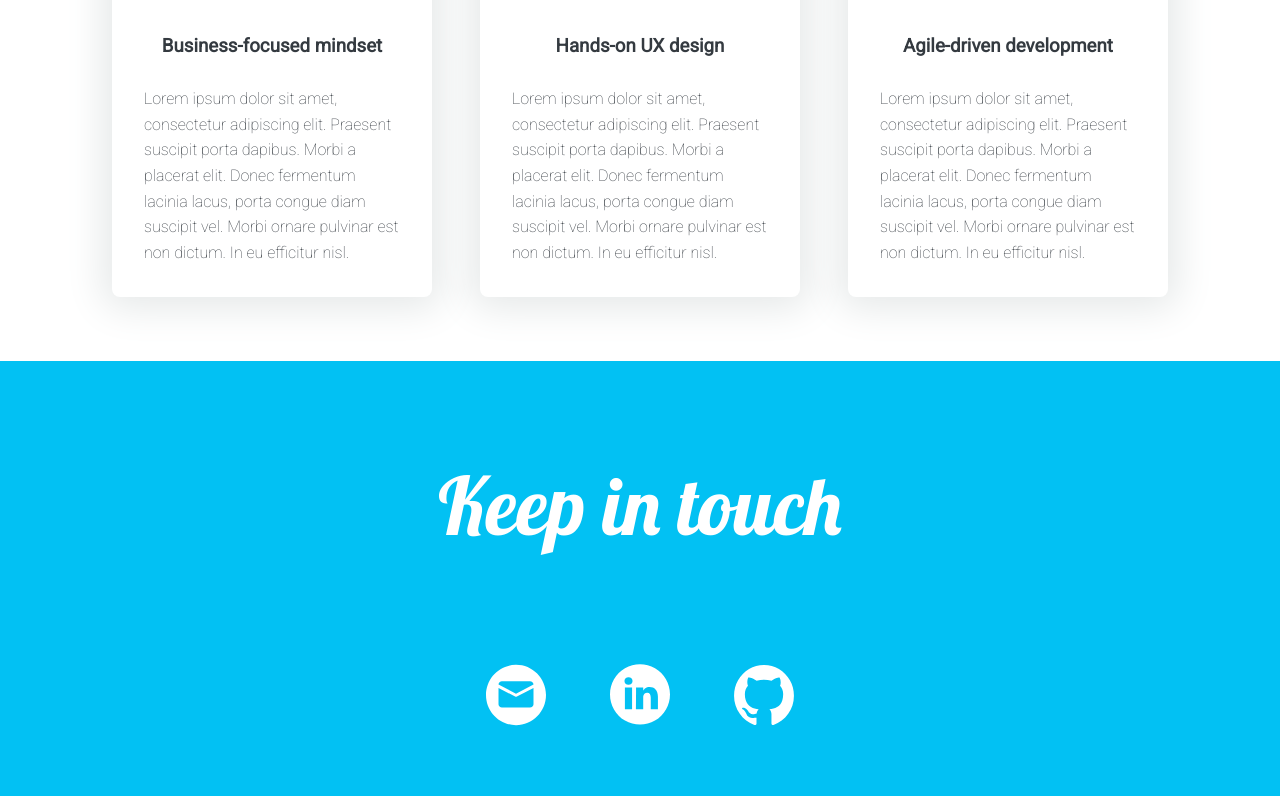
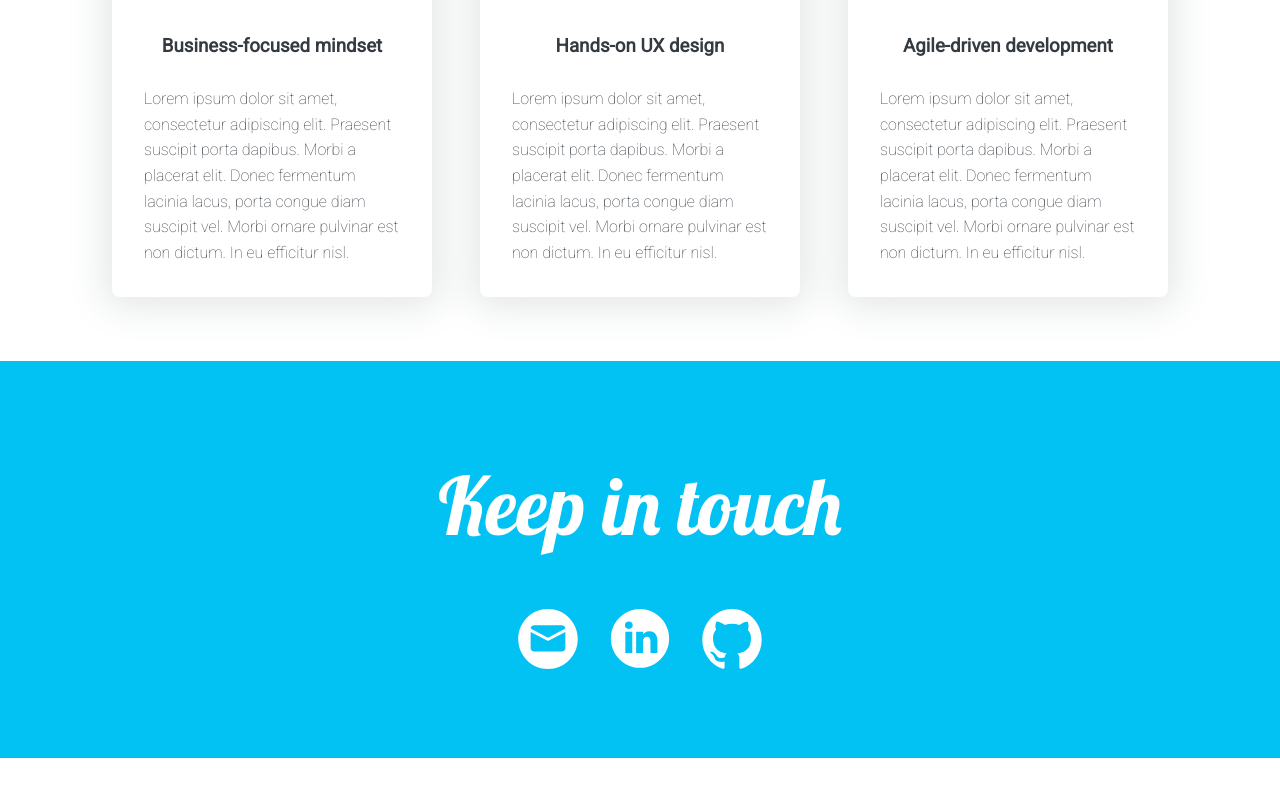
Before and after one commit to ttcode10/personalwebsite, a React (Create React App) app: page / in a window 1280 px wide. Shown: the part 1972-2768 px from the top of the page. After the commit the page ends 2730 px from the top, so only its background shows below. Built offline with nearby package versions, Linux system fonts and the light colour scheme.

Commit message:
Fixed contact heading bug

```diff
--- a/src/components/contact/Contact.jsx
+++ b/src/components/contact/Contact.jsx
@@ -8,7 +8,7 @@ import github from './../../icons/github.svg';
 const Contact = () => {
   return (
     <section className='contact section'>
-      <h1 className='script-heading'>Keep in touch</h1>
+      <h1 className='script-heading contact-heading'>Keep in touch</h1>
       <ul className='contact-logos'>
         <li className='contact-logo-item'><img src={email} alt="Email" /></li>
         <li className='contact-logo-item'><img src={linkedin} alt="LinkedIn" /></li>
--- a/src/components/contact/Contact.scss
+++ b/src/components/contact/Contact.scss
@@ -5,9 +5,9 @@
   min-height: 40vmin;
   padding-top: 5rem;
 
-  .script-heading {
+  .contact-heading {
     text-align: center;
-    font-size: 5rem;
+    font-size: 10vmin;
   }
 }
 
@@ -17,7 +17,7 @@
 
   img {
     width: 60px;
-    margin: 5rem 2rem;
+    margin: 5vmin 2vmin;
     cursor: pointer;
   }
 
```
